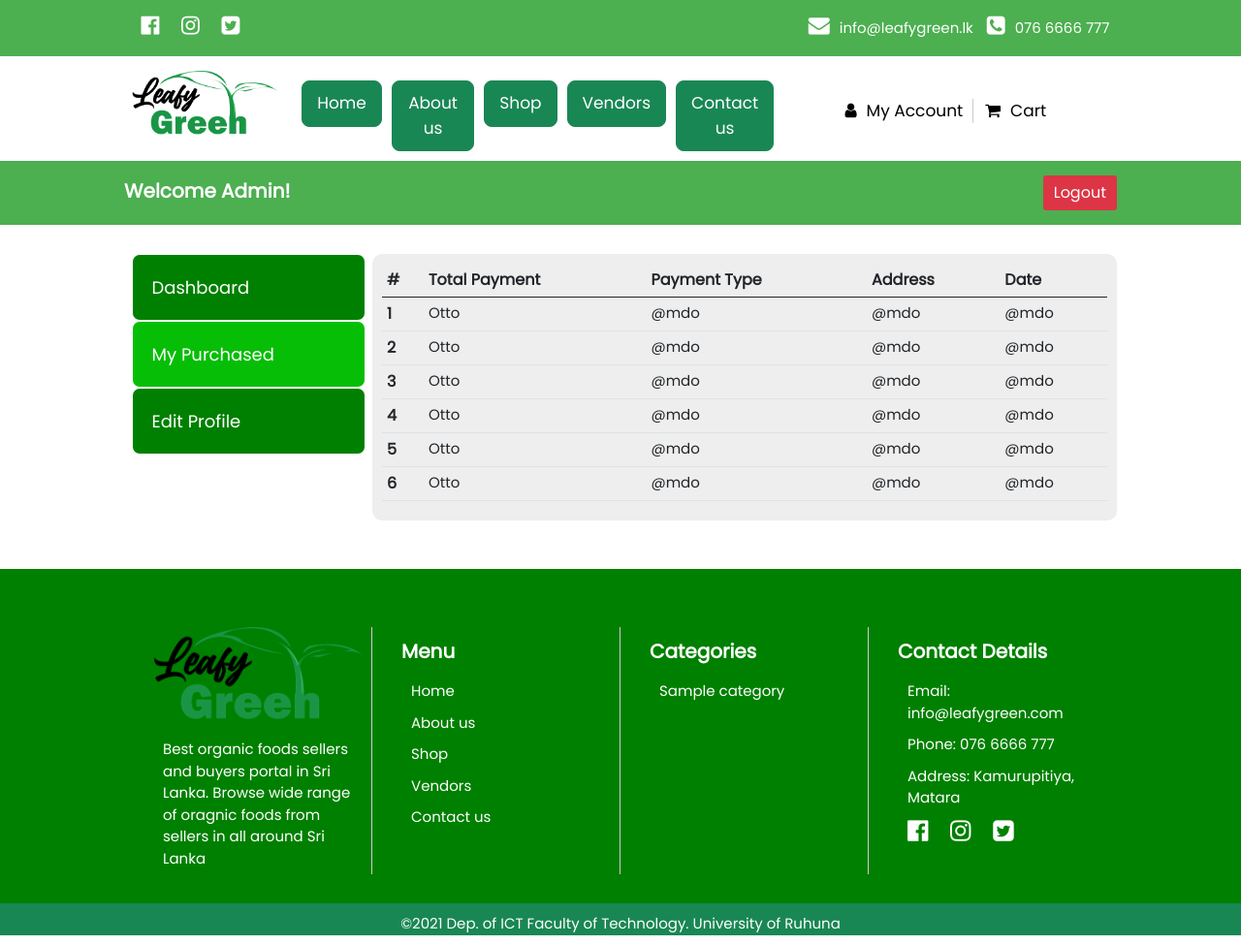
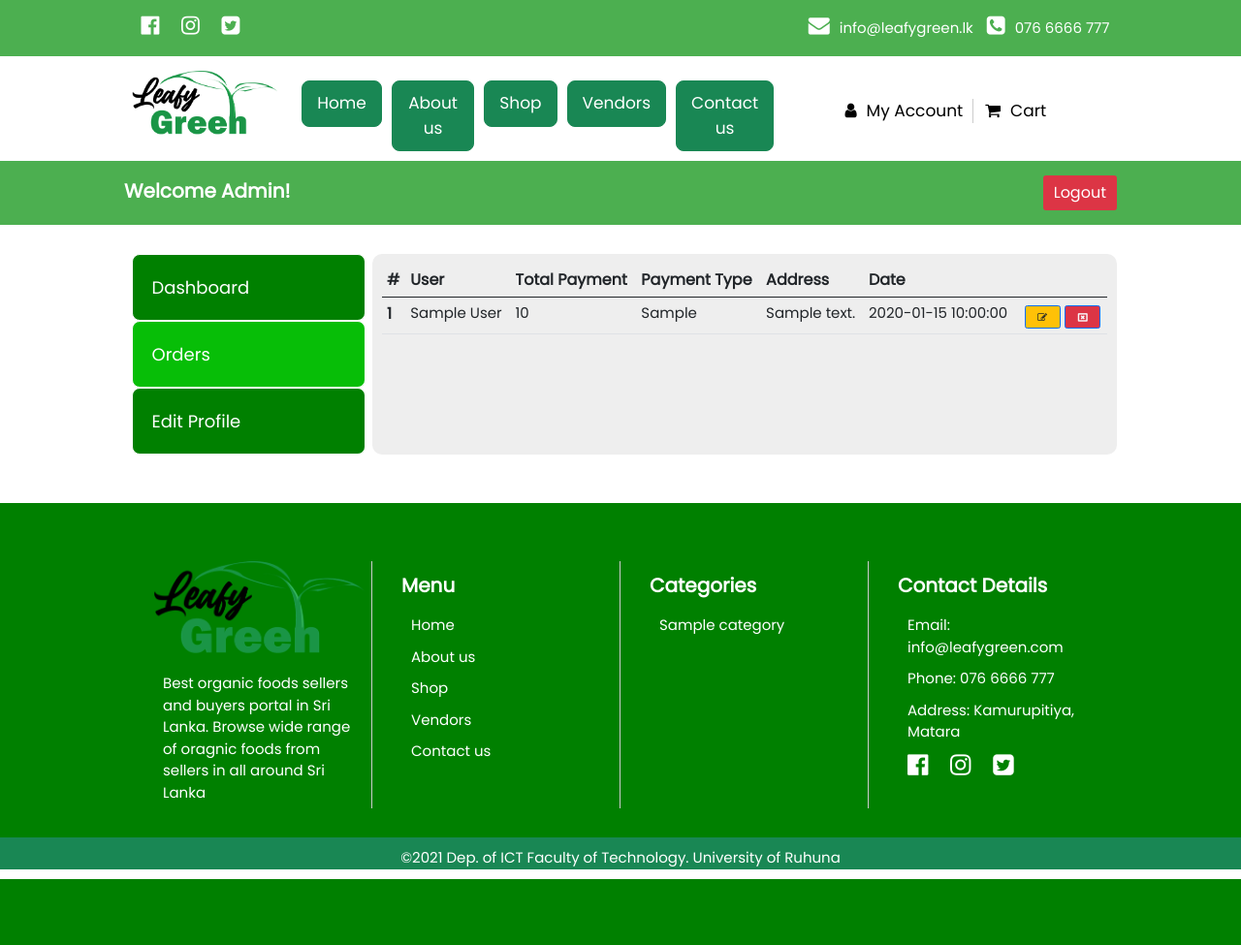
Before and after one commit to madushan-dev/Leafygreen-Oragnic_Food_Store_PHP_MySQL, a PHP site: page /buyer-purchased.php in a window 1280 px wide. Shown: the whole page at 97% size. After the commit the page ends 907 px from the top, so only its background shows below. Run offline with PHP 8.4, Linux system fonts and the light colour scheme; tables that the repository leaves empty or names only in its code hold one stand-in row (values such as "Sample post").

Commit message:
buyer-orders

```diff
--- /dev/null
+++ b/buyer-orders.php
@@ -0,0 +1,79 @@
+<?php
+#Ajax need seperate php to handle the requests cz it returns all php elements including html as the server response
+
+#Starting sessions
+session_start();
+
+#Including DB Connection
+include_once 'resources/db.php';
+
+#PHP for send data to the DB
+
+    $sql = "SELECT * FROM orders,users where u_id=o_u_id";
+    $stmt = $conn->prepare($sql);
+    $stmt->execute();
+    $result = $stmt->get_result();
+    $num=1;
+
+    while($row = mysqli_fetch_array($result)) {
+        echo "<tr>
+            <th scope='row'>".$num++."</th>
+            <td>".$row["name"]."</td>
+            <td>".$row["total_payment"]."</td>
+            <td>".$row["payment_type"]."</td>
+            <td>".$row["address"]."</td>
+            <td>".$row["date"]."</td>
+            <td class='tools'>
+            <button id='p".$row["o_id"]."' type='button' class='btn btn-primary bg-warning' data-toggle='modal' data-target='#exampleModalCenter'>
+            <i class='fa fa-pencil-square-o edit px-2 text-dark'></i>
+            </button>
+
+            <div class='modal fade' id='exampleModalCenter' tabindex='-1' role='dialog' aria-labelledby='exampleModalCenterTitle' aria-hidden='true'>
+            <div class='modal-dialog modal-dialog-centered' role='document'>
+                <div class='modal-content'>
+                <div class='modal-header'>
+                    <h5 class='modal-title' id='exampleModalLongTitle'>Edit Product Details</h5>
+                    <button type='button' class='close btn btn-secondary bg-danger' data-dismiss='modal' aria-label='Close'>
+                    <span aria-hidden='true'>&times;</span>
+                    </button>
+                </div>
+                <div class='modal-body'>
+                    ...
+                </div>
+                <div class='modal-footer'>
+                    <button type='button' class='btn btn-secondary' data-dismiss='modal'>Close</button>
+                    <button type='button' class='btn btn-primary'>Save changes</button>
+                </div>
+                </div>
+            </div>
+            </div>
+
+            <button id='p".$row["o_id"]."' type='button' class='btn btn-primary bg-danger' data-toggle='modal' data-target='#exampleModalCenter'>
+            <i class='fa fa-window-close-o delete px-2 text-light'></i></td>
+            </button>
+
+            <div class='modal fade' id='exampleModalCenter' tabindex='-1' role='dialog' aria-labelledby='exampleModalCenterTitle' aria-hidden='true'>
+            <div class='modal-dialog modal-dialog-centered' role='document'>
+                <div class='modal-content'>
+                <div class='modal-header'>
+                    <h5 class='modal-title' id='exampleModalLongTitle'>Delete product</h5>
+                    <button type='button' class='close btn btn-secondary bg-danger' data-dismiss='modal' aria-label='Close'>
+                    <span aria-hidden='true'>&times;</span>
+                    </button>
+                </div>
+                <div class='modal-body'>
+
+                </div>
+                <div class='modal-footer'>
+                    <button type='button' class='btn btn-secondary' data-dismiss='modal'>Close</button>
+                    <button type='button' class='btn btn-primary'>Save changes</button>
+                </div>
+                </div>
+            </div>
+            </div>
+        </tr>
+
+        ";
+    }
+
+?>
--- a/buyer-purchased.php
+++ b/buyer-purchased.php
@@ -15,10 +15,12 @@
 
                 <div class="list-group">
 
+                    <a href="admin.php"><button type="button" class="list-group-item list-group-item-action ">Dashboard</button></a>
 
-                    <a href="buyer.php"><button type="button" class="list-group-item list-group-item-action ">Dashboard</button></a>
-                    <a href="buyer-purchased.php"><button type="button" class="list-group-item list-group-item-action menu-active">My Purchased</button></a>
-                    <a href="buyer-edit.php"><button type="button" class="list-group-item list-group-item-action">Edit Profile</button></a>
+                    <a href="orders.php"><button type="button" class="list-group-item list-group-item-action menu-active">Orders</button></a>
+
+                    <a href="edit-profile.php"><button type="button" class="list-group-item list-group-item-action">Edit Profile</button></a>
+
 
                 </div>
 
@@ -27,65 +29,32 @@
 
 
         </div>
+        <script>
+            window.addEventListener("load", function() {
+                $.ajax({
+                    type: "GET",
+                    url: './buyer-orders.php',
+                    success: function(response) {
+                        $('#orders').html(response);
+                    }
+                });
+            });
+        </script>
         <div class="col-9 dashboard-orders dashboard-table">
 
             <table class="table table-hover order-table ">
                 <thead>
                     <tr>
                         <th scope="col">#</th>
+                        <th scope="col">User</th>
                         <th scope="col">Total Payment</th>
                         <th scope="col">Payment Type</th>
                         <th scope="col">Address</th>
                         <th scope="col">Date</th>
-
+                        <th></th>
                     </tr>
                 </thead>
-                <tbody>
-                    <tr>
-                        <th scope="row">1</th>
-                        <td>Otto</td>
-                        <td>@mdo</td>
-                        <td>@mdo</td>
-                        <td>@mdo</td>
-
-                    </tr>
-                    <tr>
-                        <th scope="row">2</th>
-                        <td>Otto</td>
-                        <td>@mdo</td>
-                        <td>@mdo</td>
-                        <td>@mdo</td>
-
-                    </tr>
-                    <tr>
-                        <th scope="row">3</th>
-                        <td>Otto</td>
-                        <td>@mdo</td>
-                        <td>@mdo</td>
-                        <td>@mdo</td>
-
-                    </tr>
-                    <tr>
-                        <th scope="row">4</th>
-                        <td>Otto</td>
-                        <td>@mdo</td>
-                        <td>@mdo</td>
-                        <td>@mdo</td>
-
-                    </tr>
-                    <tr>
-                        <th scope="row">5</th>
-                        <td>Otto</td>
-                        <td>@mdo</td>
-                        <td>@mdo</td>
-                        <td>@mdo</td>
-
-                    <tr>
-                        <th scope="row">6</th>
-                        <td>Otto</td>
-                        <td>@mdo</td>
-                        <td>@mdo</td>
-                        <td>@mdo</td>
+                <tbody id="orders">
 
                 </tbody>
             </table>
```
